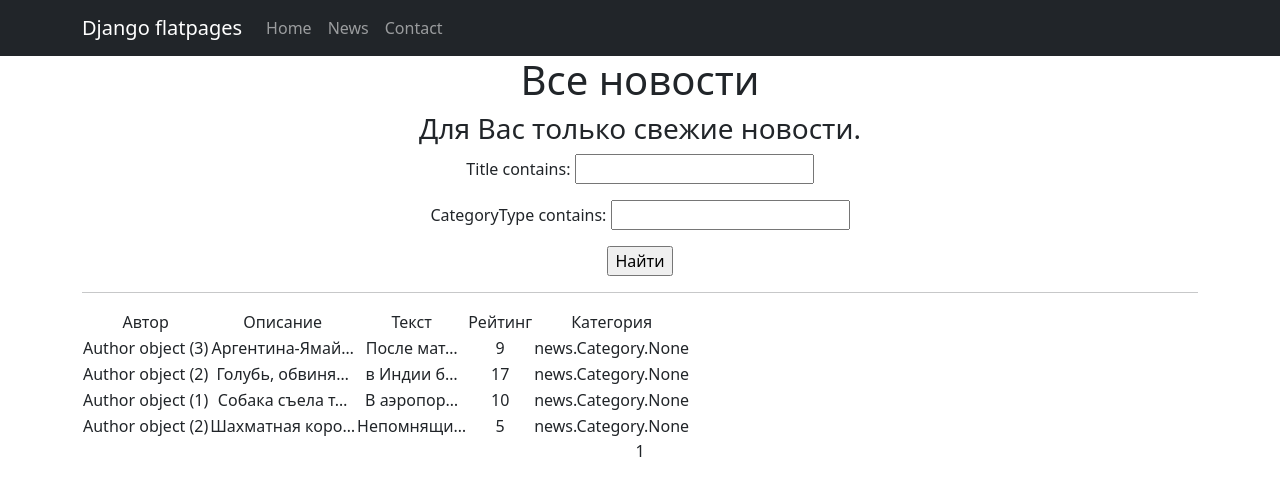
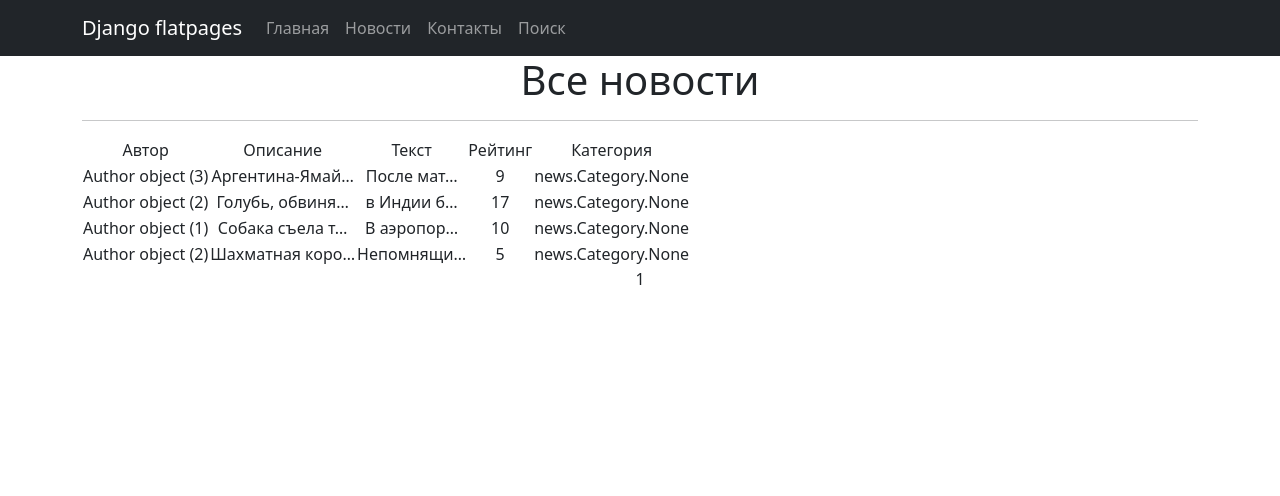
Before and after one commit to AlexKhudyakov83/newspython, a Django app: page /news/ in a window 1280 px wide. Shown: the top 496 px of the page. Run offline with Django 4.2, Linux system fonts and the light colour scheme; data comes from the database, SQL or seed files in the repository; some libraries are stand-ins or nearby versions.

Commit message:
snouta09.02

```diff
--- a/NewsPaper/NewsPaper/urls.py
+++ b/NewsPaper/NewsPaper/urls.py
@@ -20,8 +20,8 @@ from django.urls import path, include
 urlpatterns = [
     path('admin/', admin.site.urls),
     path('homepage/', include('django.contrib.flatpages.urls')),
-
+    # path('news/search', include('news.urls')),
     path('news/', include('news.urls')),
     path('news/<int:pk>', include('news.urls')),
-    path('news/33/', include('django.contrib.flatpages.urls'))
+    path('news/33/', include('django.contrib.flatpages.urls')),
 ]
--- a/NewsPaper/news/filters.py
+++ b/NewsPaper/news/filters.py
@@ -1,8 +1,17 @@
-from django_filters import FilterSet
+from django_filters import FilterSet, DateTimeFilter
 from .models import Post
+from django.forms import DateTimeInput
 
 
 class PostFilter(FilterSet):
+    date_creation = DateTimeFilter(
+        field_name='dateCreation',
+        lookup_expr='gt',
+        widget=DateTimeInput(
+            format='%Y-%m-%dT%H:%M',
+            attrs={'type':'datetime-local'},
+        ),
+    )
     class Meta:
         model = Post
         fields = {
--- a/NewsPaper/news/urls.py
+++ b/NewsPaper/news/urls.py
@@ -1,5 +1,6 @@
 from django.urls import path
-from .views import PostList, PostDetail, PostCreate, PostUpdate, PostDelete
+from .views import PostList, PostDetail, PostCreate, \
+   PostUpdate, PostDelete, PostSearch
 
 
 urlpatterns = [
@@ -9,4 +10,5 @@ urlpatterns = [
    path('create/', PostCreate.as_view(), name='post_create'),
    path('<int:pk>/update/', PostUpdate.as_view(), name='post_update'),
    path('<int:pk>/delete/', PostDelete.as_view(), name='post_delete'),
+   path('search/', PostSearch.as_view(), name='post_search'),
 ]
--- a/NewsPaper/news/views.py
+++ b/NewsPaper/news/views.py
@@ -25,19 +25,6 @@ class PostList(ListView):
     context_object_name = 'posts'
     paginate_by = 10
 
-    def get_queryset(self):
-        queryset = super().get_queryset()
-        self.filterset = PostFilter(self.request.GET, queryset)
-        return self.filterset.qs
-
-    def get_context_data(self, **kwargs):
-        context = super().get_context_data(**kwargs)
-        context['time_now'] = datetime.utcnow()
-        context['next_news'] = None
-        context['filterset'] = self.filterset
-        pprint(context)
-        return context
-
 
 class PostDetail(DetailView):
     model = Post
@@ -56,7 +43,27 @@ class PostUpdate(UpdateView):
     model = Post
     template_name = 'post_edit.html'
 
+
 class PostDelete(DeleteView):
     model = Post
     template_name = 'post_delete.html'
     success_url = reverse_lazy('post_list')
+
+
+class PostSearch(ListView):
+    form_class = PostFilter
+    model = Post
+    template_name = 'post_search.html'
+
+    def get_queryset(self):
+        queryset = super().get_queryset()
+        self.filterset = PostFilter(self.request.GET, queryset)
+        return self.filterset.qs
+
+    def get_context_data(self, **kwargs):
+        context = super().get_context_data(**kwargs)
+        context['time_now'] = datetime.utcnow()
+        context['next_news'] = None
+        context['filterset'] = self.filterset
+        pprint(context)
+        return context
--- a/NewsPaper/templates/flatpages/default.html
+++ b/NewsPaper/templates/flatpages/default.html
@@ -25,13 +25,16 @@
                <div class="collapse navbar-collapse" id="navbarResponsive">
                    <ul class="navbar-nav ml-auto">
                        <li class="nav-item active">
-                           <a class="nav-link" href="/homepage/">Home</a>
+                           <a class="nav-link" href="/homepage/">Главная</a>
                        </li>
                        <li class="nav-item">
-                           <a class="nav-link" href="/news/">News</a>
+                           <a class="nav-link" href="/news/">Новости</a>
                        </li>
                        <li class="nav-item">
-                           <a class="nav-link" href="/contacts/">Contact</a>
+                           <a class="nav-link" href="/contacts/">Контакты</a>
+                       </li>
+                       <li class="nav-item">
+                           <a class="nav-link" href="/news/search/">Поиск</a>
                        </li>
                    </ul>
                </div>
--- a/NewsPaper/templates/news.html
+++ b/NewsPaper/templates/news.html
@@ -1,6 +1,6 @@
 {% extends 'flatpages/default.html' %}
 
-{% load custom_tags %}
+<!--{% load custom_tags %}-->
 
 {% block title %}
 Posts
@@ -8,15 +8,8 @@ Posts
 
 {% block content %}
    <h1>Все новости</h1>
-<!--   <h3>{{ time_now|date:'M d Y' }}</h3>-->
-    <h3> {{ next_news|default_if_none:"Для Вас только свежие новости." }} </h3>
-   {# Добавляем форму, которая объединяет набор полей, которые будут отправляться в запросе #}
-   <form action="" method="get">
-       {# Переменная, которую мы передали через контекст, может сгенерировать нам форму с полями #}
-       {{ filterset.form.as_p }}
-       {# Добавим кнопку отправки данных формы #}
-       <input type="submit" value="Найти" />
-   </form>
+   <h3>{{ time_now|date:'M d Y' }}</h3>
+   <h3> {{ next_news|default_if_none:"Для Вас только свежие новости." }} </h3>
    <hr>
    {% if posts %}
        <table>
```
Also changed, not shown: NewsPaper/news/forms.py (+9 -9 lines), NewsPaper/templates/post_search.html (added, +20 -0 lines).
